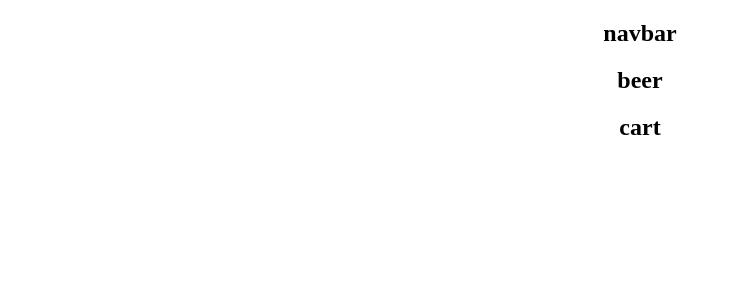
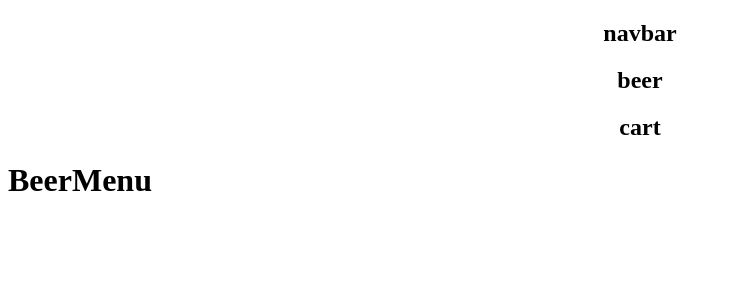
Before and after one commit to jmacapagal90/p2-project-beer-buddy, a React (Create React App) app: page / in a window 1280 px wide. Shown: the top 300 px of the page, without its empty margins (0-732 px from the left). Built offline with nearby package versions, Linux system fonts and the light colour scheme.

Commit message:
added Beer Menu placeholder

```diff
--- a/src/components/App.js
+++ b/src/components/App.js
@@ -1,17 +1,22 @@
-import LoginPage from './LoginPage'
-import Home from './Home';
 import { useState } from 'react';
 import { Switch, Route } from "react-router-dom";
-
+import Home from './Home';
+import BeerMenu from './BeerMenu';
+import LoginPage from './LoginPage'
 
 function App() {
 
   return (
     <div className="App">
       <header className="App-header">
+        <Switch>
           <Route path="/">
             <Home />
           </Route>
+          <Route path="/">
+            <BeerMenu />
+          </Route>
+        </Switch>
       </header>
     </div>
   );
--- /dev/null
+++ b/src/components/BeerMenu.js
@@ -0,0 +1,9 @@
+import React from "react";
+
+function BeerMenu(){
+    return (
+        <h1>BeerMenu</h1>
+    )
+}
+
+export default BeerMenu;
--- a/src/components/Home.js
+++ b/src/components/Home.js
@@ -1,9 +1,13 @@
 import NavBar from './NavBar';
+import BeerMenu from './BeerMenu';
 
 function Home(){
 
     return (
+        <>
         <NavBar />
+        <BeerMenu />
+        </>
     )
 }
 
```
